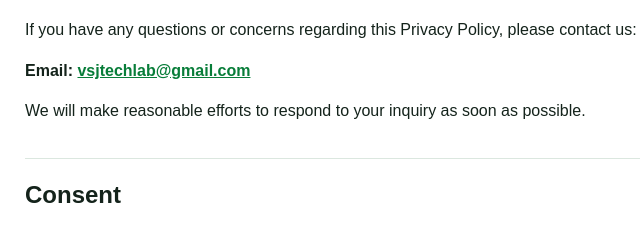
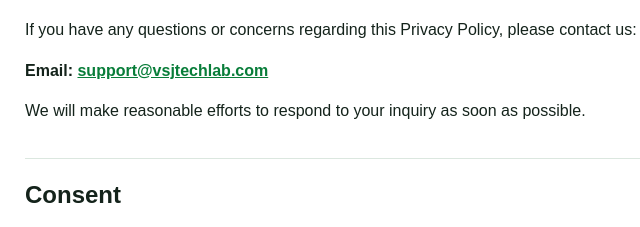
Before and after one commit to jkuban02/statussavergalleryquotes, a plain HTML site: page docs/privacy-policy.html in a window 1280 px wide. Shown: the part 5067-5294 px from the top of the page, 242-882 px from the left. Drawn offline with Linux system fonts and the light colour scheme.

Commit message:
Update privacy-policy.html

```diff
--- a/docs/privacy-policy.html
+++ b/docs/privacy-policy.html
@@ -230,7 +230,7 @@
 
       <h2>Contact Us</h2>
       <p>If you have any questions or concerns regarding this Privacy Policy, please contact us:</p>
-      <p><strong>Email:</strong> <a href="mailto:vsjtechlab@gmail.com">vsjtechlab@gmail.com</a></p>
+      <p><strong>Email:</strong> <a href="mailto:support@vsjtechlab.com">support@vsjtechlab.com</a></p>
       <p>We will make reasonable efforts to respond to your inquiry as soon as possible.</p>
 
       <h2>Consent</h2>
```
